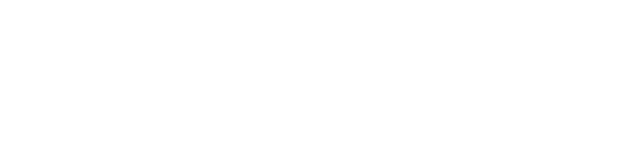
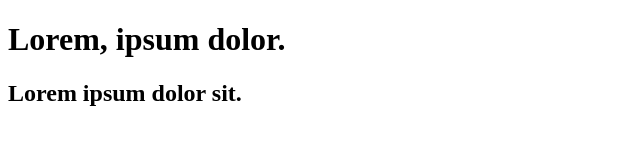
Before and after one commit to Marioporras24/Eliminar-por-favor, a plain HTML site: page prueba.html in a window 1280 px wide. Shown: the whole page, without its empty margins (0-640 px from the left). Drawn offline with Linux system fonts and the light colour scheme.

Commit message:
agregue h2

```diff
--- a/prueba.html
+++ b/prueba.html
@@ -7,6 +7,8 @@
     <title>Document</title>
 </head>
 <body>
+    <h1>Lorem, ipsum dolor.</h1>
+    <h2>Lorem ipsum dolor sit.</h2>
 
 </body>
 </html>
```
